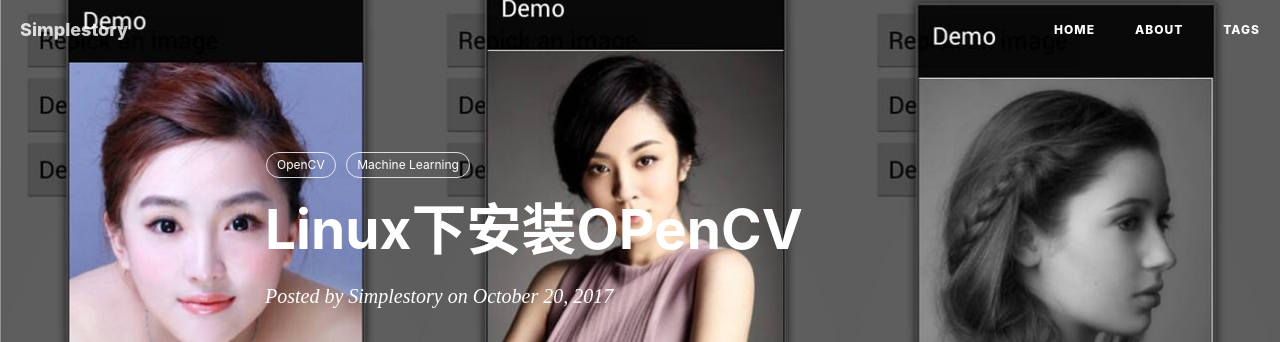
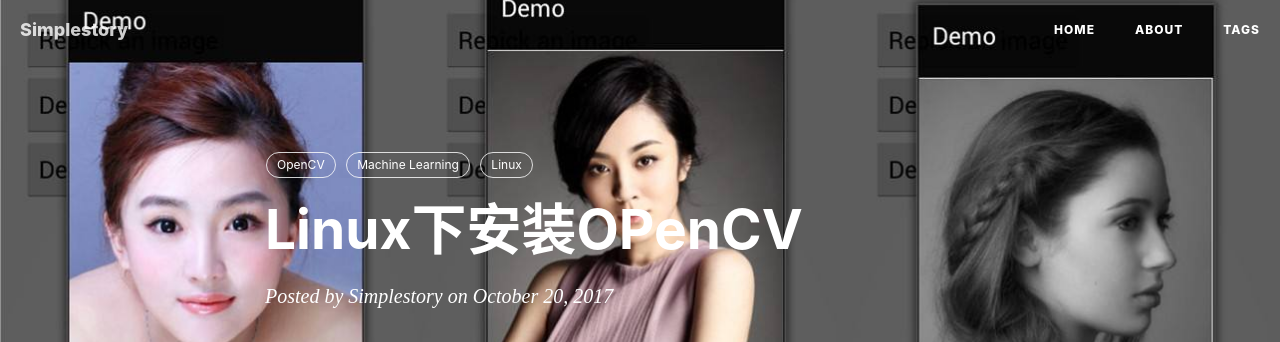
Before and after one commit to simplestory/simplestory.github.io, a Jekyll site: the page built from _posts/2017-10-20-Linux下安装OpenCV.md, in a window 1280 px wide and 900 px high. Shown: the top 342 px of the window. Built offline with Jekyll 4.4.1, drawn with Linux system fonts in a browser that asks for light colours; nearby versions of some CDN libraries; comment, search, counter and statistics services are not loaded.

Commit message:
增加标签

```diff
--- a/_posts/2017-10-20-Linux下安装OpenCV.md
+++ b/_posts/2017-10-20-Linux下安装OpenCV.md
@@ -9,6 +9,7 @@ catalog: true
 tags:
     - OpenCV
     - Machine Learning
+    - Linux
 ---
 
 >近期由于项目需要，要用到计算机视觉识别，所以折腾起了OPenCV，虽然安装过程曲折漫长，但是配合Python使用起来体验还是相当不错的。
```
